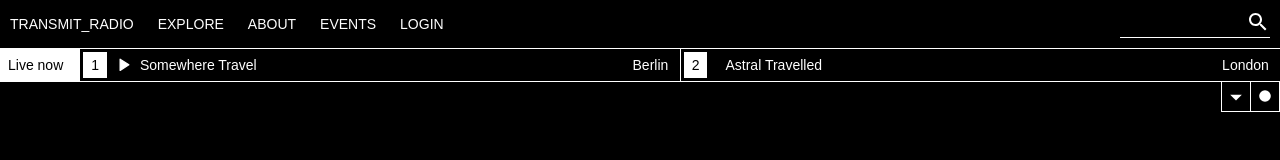
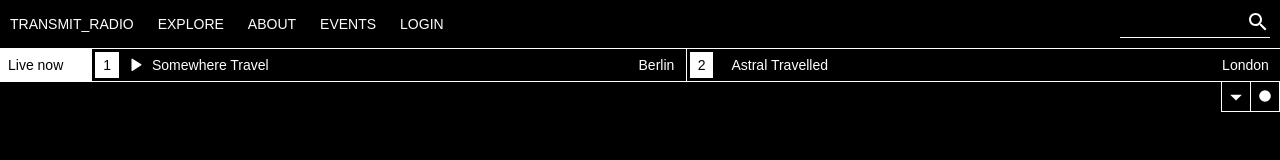
Before and after one commit to Scot-MacDonald/Le-Sony-r-Radio, a Next.js app: page /about in a window 1280 px wide. Shown: the top 160 px of the page. Built offline with nearby package versions, Linux system fonts and the light colour scheme; no server answers.

Commit message:
blinking not working

```diff
--- a/context/SelectedTrackContext.js
+++ b/context/SelectedTrackContext.js
@@ -25,22 +25,30 @@
 
 // SelectedTrackContext.js or your context file
 // SelectedTrackContext.js or your context file
+// SelectedTrackContext.js
+
 import React, { createContext, useContext, useState } from "react";
 
 const SelectedTrackContext = createContext();
 
 export const SelectedTrackProvider = ({ children }) => {
   const [selectedTrack, setSelectedTrack] = useState(null);
+  const [isPlayButtonClicked, setIsPlayButtonClicked] = useState(false);
 
   const onPlayClick = (trackUrl) => {
-    // If the clicked track is the same as the currently selected track, pause it
     const isSameTrack = trackUrl === selectedTrack;
     setSelectedTrack(isSameTrack ? null : trackUrl);
+    setIsPlayButtonClicked(true);
   };
 
   return (
     <SelectedTrackContext.Provider
-      value={{ selectedTrack, setSelectedTrack, onPlayClick }}
+      value={{
+        selectedTrack,
+        setSelectedTrack,
+        onPlayClick,
+        isPlayButtonClicked,
+      }}
     >
       {children}
     </SelectedTrackContext.Provider>
--- a/styles/liveHeader.module.css
+++ b/styles/liveHeader.module.css
@@ -8,6 +8,7 @@
   display: flex;
   font-size: 14px;
 }
+
 [data-theme="dark"] .header {
   background-color: black;
   color: white;
@@ -23,19 +24,24 @@
   padding: 0.2rem 0.2rem;
   display: flex;
 }
+
 [data-theme="dark"] .main {
   background: white;
   color: black;
 }
+
 .sidebarfirst {
-  width: 80px;
+  width: 92px;
   background: white;
   order: 1;
   padding: 0.5rem;
+  display: flex;
 }
+
 [data-theme="dark"] .sidebarfirst {
   background: black;
 }
+
 .sidebarsecond {
   flex: 1;
   order: 3;
@@ -46,6 +52,7 @@
   padding: 0.2rem 0.2rem;
   display: flex;
 }
+
 [data-theme="dark"] .sidebarsecond {
   border-left: 1px solid black;
   background: white;
@@ -58,6 +65,7 @@
   padding: 0.3rem 0.5rem;
   margin-right: 10px;
 }
+
 [data-theme="dark"] .channel {
   background: black;
   color: white;
@@ -68,6 +76,7 @@
   align-items: flex-end;
   margin-left: auto;
 }
+
 .name {
   padding: 0.3rem 0.5rem;
 }
@@ -77,3 +86,17 @@
   justify-content: center;
   display: flex;
 }
+
+.blinking {
+  animation: blink 1s ease infinite;
+}
+
+@keyframes blink {
+  from,
+  to {
+    opacity: 1;
+  }
+  50% {
+    opacity: 0;
+  }
+}
```
